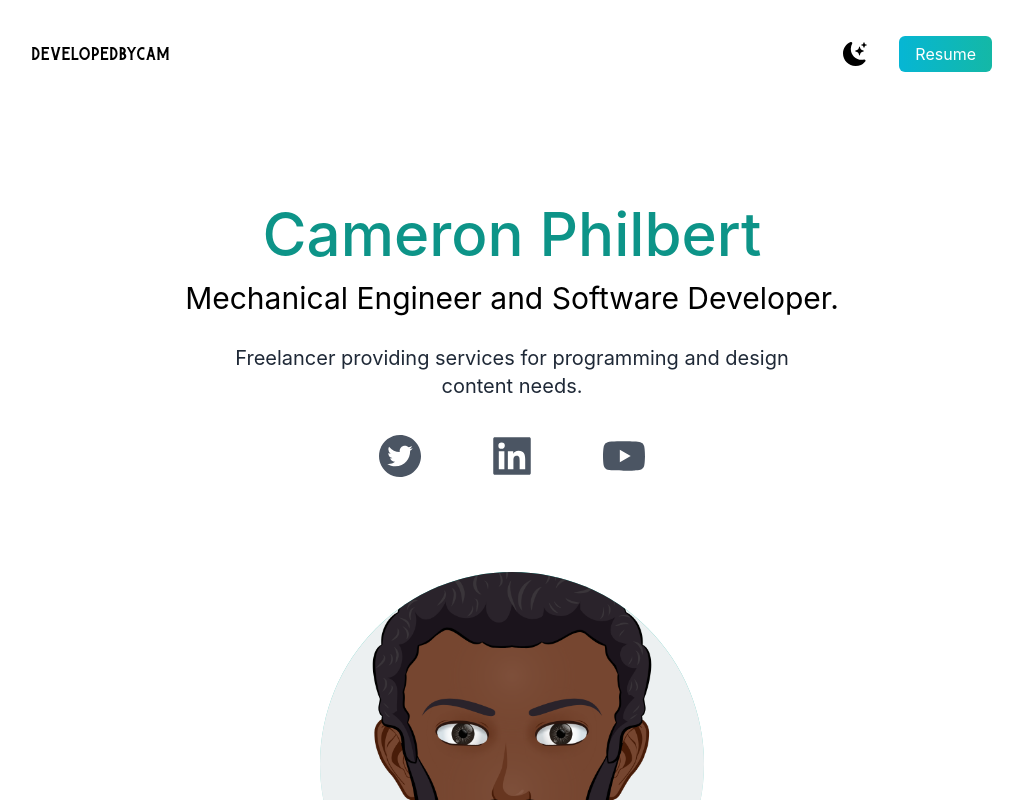
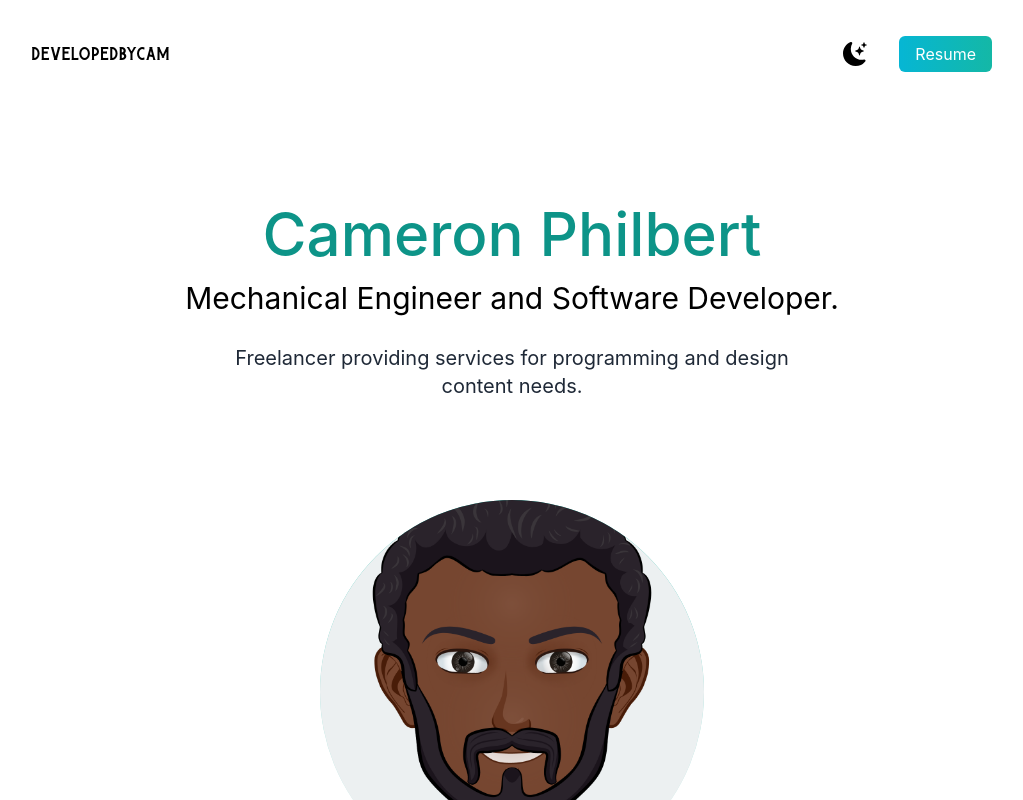
Before and after one commit to seaphil344/personal-site, a Next.js app: page / in a window 1280 px wide. Shown: the top 800 px of the page, without its empty margins (128-1151 px from the left). Built offline with nearby package versions, Linux system fonts and the light colour scheme.

Commit message:
updated homepage

```diff
--- a/src/pages/index.js
+++ b/src/pages/index.js
@@ -1,9 +1,8 @@
 import Head from "next/head";
 import ProjectCard from "@/components/ProjectCard";
 import {
-  AiFillTwitterCircle,
-  AiFillLinkedin,
-  AiFillYoutube,
+  AiFillGithub,
+  AiFillMail
 } from "react-icons/ai";
 import { BsFillMoonStarsFill } from "react-icons/bs";
 import { useState } from "react";
@@ -62,11 +61,6 @@ export default function Home() {
               Freelancer providing services for programming and design content
               needs.
             </p>
-            <div className="text-5xl flex justify-center gap-16 py-3 text-gray-600 dark:text-gray-400">
-              <AiFillTwitterCircle />
-              <AiFillLinkedin />
-              <AiFillYoutube />
-            </div>
             <div className="mx-auto bg-gradient-to-b from-teal-500 rounded-full w-96 h-96 relative overflow-hidden mt-20 md:h-96 md:w-96">
               <Image src={camAvatar} fill objectFit="cover" />
             </div>
@@ -187,10 +181,14 @@ export default function Home() {
           </div>
         </section>
         <section>
-          <div className="py-10 dark:text-white">
+          <div className="py-5 dark:text-white">
             <h3 className="text-3xl pb-5 dark:text-white">Contact Me</h3>
             <p>Whether its about working on a new project, consulting on somehthing, or just saying hi I'd love to hear from you</p>
           </div>
+          <div className="text-5xl flex justify-center gap-16 py-3 pb-5 text-gray-600 dark:text-gray-400">
+              <AiFillMail />
+              <AiFillGithub />
+            </div>
         </section>
       </main>
     </div>
```
Also changed, not shown: public/dev-ed-wave.png (deleted).
